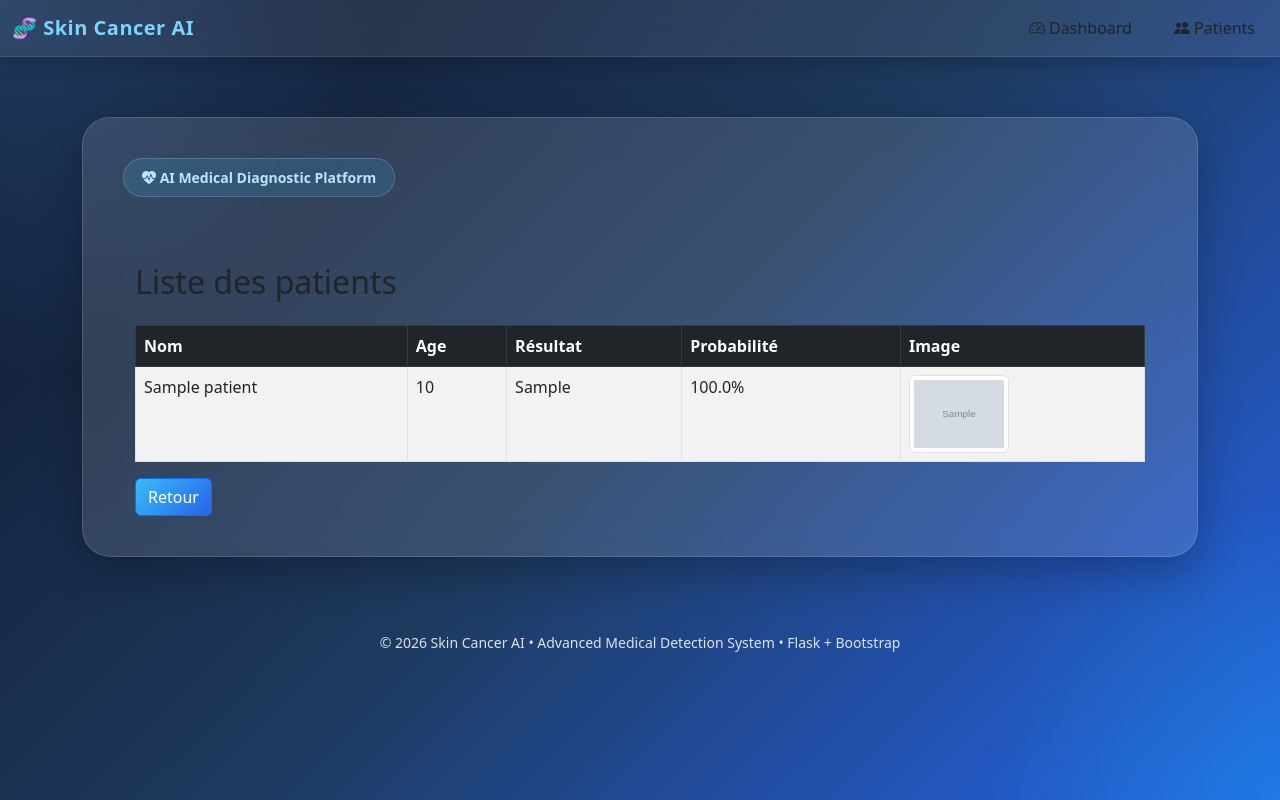
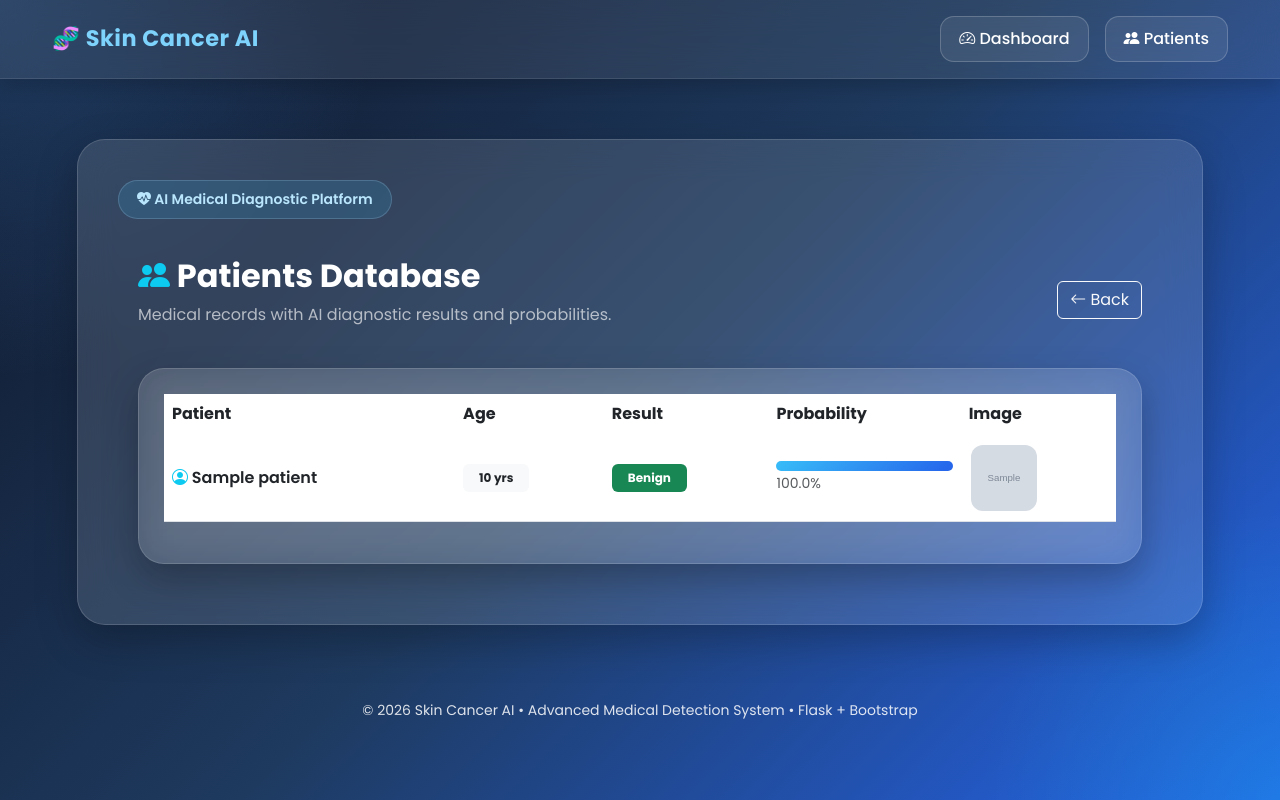
Before and after one commit to aya-ben-chaieb/skin-cancer-flask-app, a Flask app: page /patients in a window 1280 px wide. Run offline with Flask 3, Linux system fonts and the light colour scheme; a user stored in the database is signed in; tables that the repository leaves empty hold one stand-in row (values such as "Sample post"); grey boxes marked "Sample" are stand-in pictures; parts of the project's set-up code (start-up, migrations or seed data) failed here and were passed over.

Commit message:
Refactor patients.html for improved layout and styling

```diff
--- a/templates/patients.html
+++ b/templates/patients.html
@@ -1,54 +1,175 @@
 {% extends "base.html" %}
 {% block content %}
 
+<div class="patients-wrapper">
 
-<!DOCTYPE html>
-<html lang="en">
-<head>
-    <meta charset="UTF-8">
-    <title>Liste des patients</title>
+    <!-- HEADER -->
+    <div class="patients-header">
 
-    <!-- Bootstrap -->
-    <link href="https://cdn.jsdelivr.net/npm/bootstrap@5.3.0/dist/css/bootstrap.min.css" rel="stylesheet">
-</head>
-<body>
+        <div>
+            <h2 class="fw-bold">
+                <i class="bi bi-people-fill text-info"></i>
+                Patients Database
+            </h2>
 
-<div class="container mt-5">
+            <p class="opacity-75">
+                Medical records with AI diagnostic results and probabilities.
+            </p>
+        </div>
 
-    <h2 class="mb-4">Liste des patients</h2>
+        <a href="/dashboard" class="btn btn-outline-light">
+            <i class="bi bi-arrow-left"></i>
+            Back
+        </a>
 
-    <table class="table table-bordered table-striped">
-        <thead class="table-dark">
+    </div>
+
+    <!-- TABLE CARD -->
+    <div class="patients-card">
+
+        <div class="table-responsive">
+
+            <table class="table align-middle">
+
+                <thead>
                     <tr>
-                <th>Nom</th>
+                        <th>Patient</th>
                         <th>Age</th>
-                <th>Résultat</th>
-                <th>Probabilité</th>
+                        <th>Result</th>
+                        <th>Probability</th>
                         <th>Image</th>
                     </tr>
                 </thead>
+
                 <tbody>
+
                     {% for p in patients %}
-            <tr>
-                <td>{{ p.name }}</td>
-                <td>{{ p.age }}</td>
-                <td>{{ p.result }}</td>
-                <td>{{ (p.probability * 100) | round(2) }}%</td>
+
+                    <tr class="patient-row">
+
+                        <td class="fw-semibold">
+                            <i class="bi bi-person-circle text-info"></i>
+                            {{ p.name }}
+                        </td>
+
                         <td>
-                    <img src="{{ p.image_path }}" width="100" class="img-thumbnail">
+                            <span class="badge bg-light text-dark px-3 py-2">
+                                {{ p.age }} yrs
+                            </span>
                         </td>
+
+                        <td>
+                            {% if p.result == "Malignant" %}
+                                <span class="badge bg-danger px-3 py-2">
+                                    Malignant
+                                </span>
+                            {% else %}
+                                <span class="badge bg-success px-3 py-2">
+                                    Benign
+                                </span>
+                            {% endif %}
+                        </td>
+
+                        <td>
+                            <div class="progress custom-progress">
+                                <div class="progress-bar"
+                                     role="progressbar"
+                                     style="width: {{ (p.probability * 100) }}%">
+                                </div>
+                            </div>
+
+                            <small class="opacity-75">
+                                {{ (p.probability * 100) | round(2) }}%
+                            </small>
+                        </td>
+
+                        <td>
+                            <img src="{{ p.image_path }}" class="patient-img">
+                        </td>
+
                     </tr>
+
                     {% endfor %}
+
                 </tbody>
+
             </table>
-
-    <a href="/dashboard" class="btn btn-primary">Retour</a>
 
         </div>
 
+    </div>
 
+</div>
 
-</body>
+<!-- ===== STYLE ===== -->
+<style>
 
-</html>
+.patients-wrapper{
+    padding: 20px;
+}
+
+/* HEADER */
+.patients-header{
+    display:flex;
+    justify-content:space-between;
+    align-items:center;
+    margin-bottom:25px;
+}
+
+/* CARD */
+.patients-card{
+    background: rgba(255,255,255,0.10);
+    border: 1px solid rgba(255,255,255,0.15);
+    backdrop-filter: blur(18px);
+    border-radius: 26px;
+    padding: 25px;
+    box-shadow: 0 15px 35px rgba(0,0,0,0.25);
+}
+
+/* TABLE */
+.table{
+    color:white;
+}
+
+.table thead{
+    border-bottom: 1px solid rgba(255,255,255,0.2);
+}
+
+.patient-row{
+    transition:0.3s;
+}
+
+.patient-row:hover{
+    background: rgba(255,255,255,0.08);
+    transform: scale(1.01);
+}
+
+/* IMAGE */
+.patient-img{
+    width:70px;
+    height:70px;
+    object-fit:cover;
+    border-radius:14px;
+    border:2px solid rgba(255,255,255,0.2);
+    transition:0.3s;
+}
+
+.patient-img:hover{
+    transform: scale(1.1);
+}
+
+/* PROGRESS */
+.custom-progress{
+    height:10px;
+    border-radius:20px;
+    background: rgba(255,255,255,0.15);
+    overflow:hidden;
+}
+
+.progress-bar{
+    background: linear-gradient(135deg,#38bdf8,#2563eb);
+}
+
+</style>
+
 {% endblock %}
```
Lines whose indentation alone changed are shown as unchanged.
